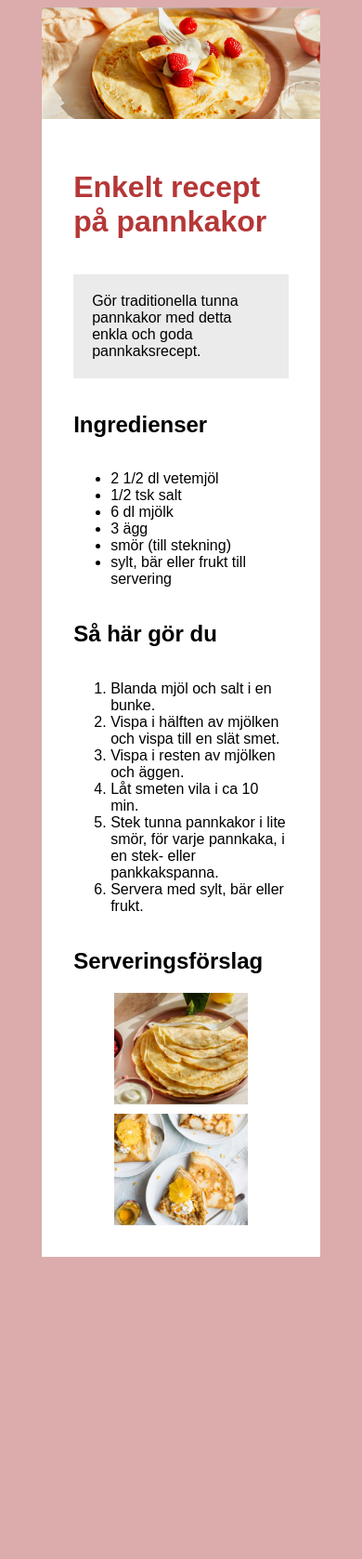
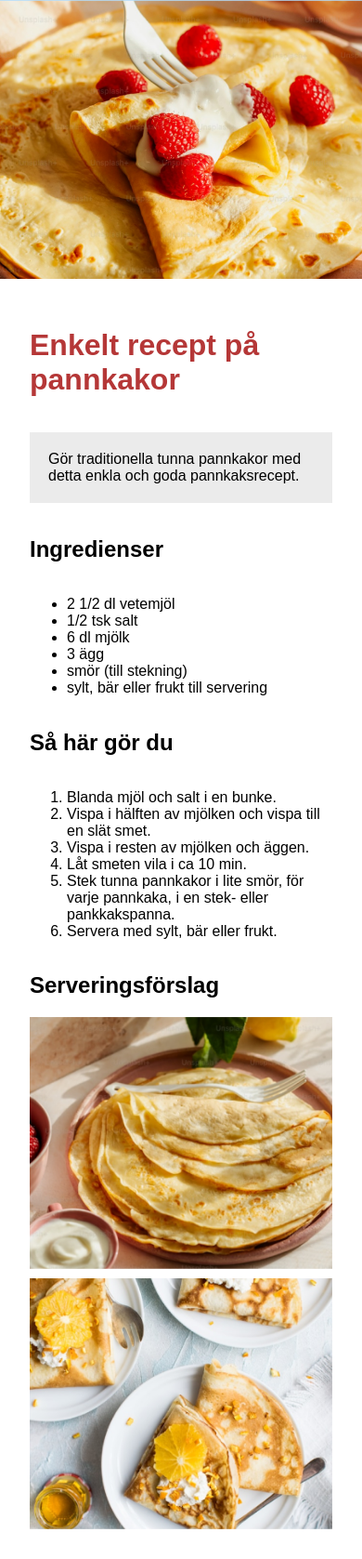
Before and after one commit to niki-pf/lexicon-recept, a plain HTML site: page index.html in a window 390 px wide. Shown: the whole page at 93% size. Before the commit the page ends 1360 px from the top, so only its background shows below. Drawn offline with Linux system fonts and the light colour scheme.

Commit message:
minor tweaks

```diff
--- a/index.html
+++ b/index.html
@@ -8,7 +8,7 @@
 </head>
 <body>
   <div class="main-container">
-    <header><img src="images/pannkakorheader.png" alt="pannkakorheader"></header>
+    <header class="header"></header>
       <div class="recipe-instructions">
         <h1 class="rubrik">Enkelt recept på pannkakor</h1>
         <h3>Gör traditionella tunna pannkakor med detta enkla och goda pannkaksrecept.</h3>
@@ -33,8 +33,8 @@
           </ol>
            <h2>Serveringsförslag</h2>
            <div class="servingimg-container">
-            <img src="images/serving1.png" alt="serving1">
-            <img src="images/serving2.png" alt="serving2">
+            <img src="images/serving1.png" alt="pannkakor på fat">
+            <img src="images/serving2.png" alt="pannkakor med frukt">
            </div>
       </div>
   </div>
--- a/style.css
+++ b/style.css
@@ -1,7 +1,7 @@
 
 body {
     background-color: #DCACAC;
-
+    margin: 0;
 }
 
 .main-container {
@@ -11,6 +11,11 @@ body {
     background-color:white;
 
 }
+@media (max-width: 768px) {
+    .main-container {
+        width: 100%;
+    }
+}
 
 .main-container img {
  width: 100%;
@@ -18,9 +23,15 @@ body {
     display: block;
 }
 
-
+.header {
+    height: 300px;
+    background-image: url("images/pannkakorheader.png");
+    background-size: cover;
+    background-position: center;
+    background-repeat: no-repeat;
+}
 .recipe-instructions {
-    padding: 4vh;
+    padding: 2rem;
     display: flex;
     flex-direction: column;
 }
@@ -60,19 +71,20 @@ ol {
     height: auto;
     object-fit: cover;
 }
-
-@media (max-width: 768px) {
-    .servingimg-container {
-        flex-direction: column;
-    }
-
-    .servingimg-container img {
-        width: 100%;
-    }
-}
-
 @media (max-width: 768px) {
     .main-container img {
         height: 120px;
     }
 }
+
+@media (max-width: 768px) {
+    .servingimg-container {
+        flex-direction: column;
+        margin: 0;
+    }
+
+    .servingimg-container img {
+        width: 100%;
+        height: auto;
+    }
+}
```
